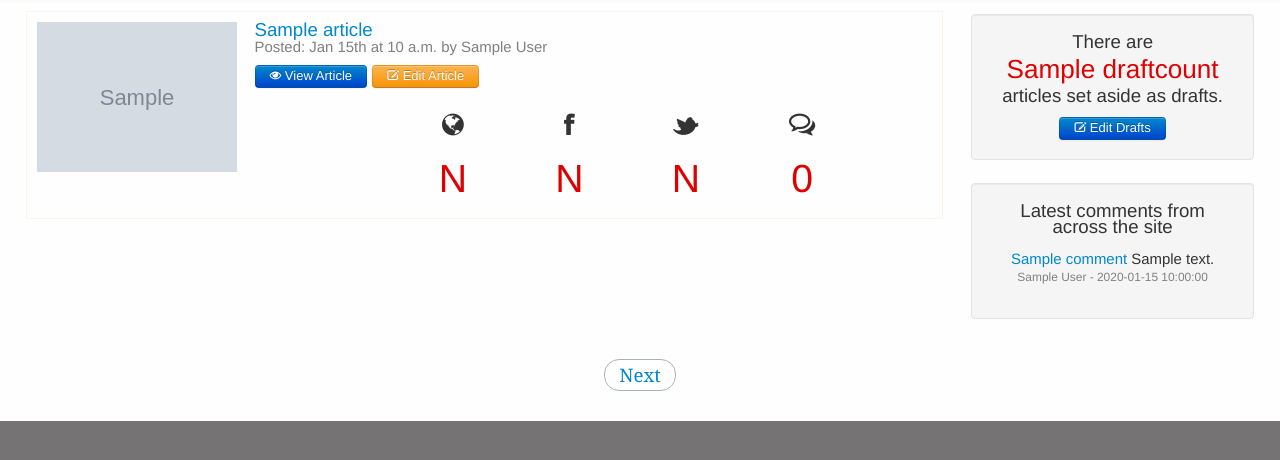
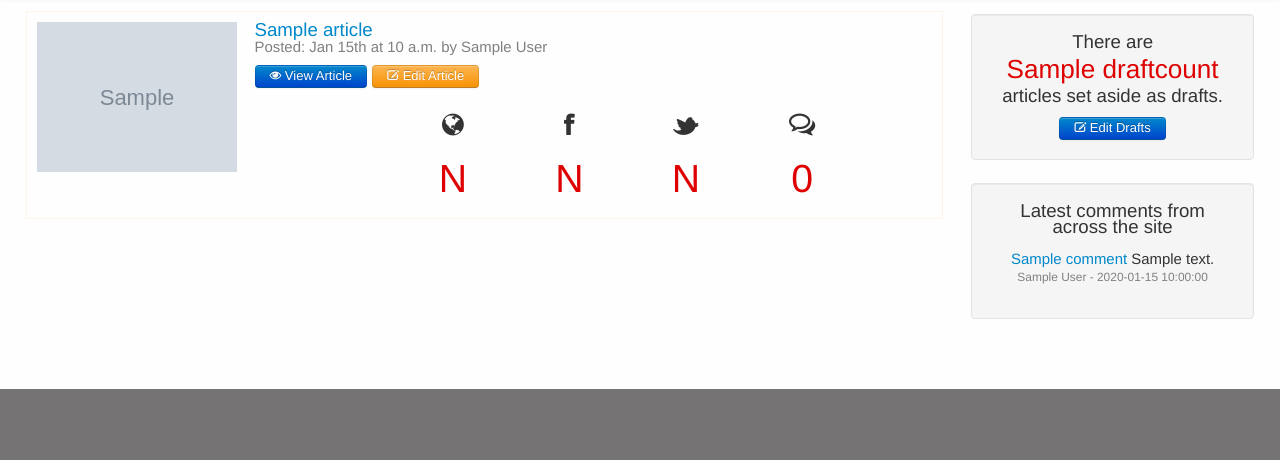
Before and after one commit to jaredhaight/lgod, a Django app: template main/templates/staffHome.html in a window 1280 px wide. Shown: the part 59-519 px from the top of the page. Run offline with Django 3.2, Linux system fonts and the light colour scheme; the template is opened without the code that fills it: most values are stand-ins (such as "Sample title", 1, 10 or a date in 2020); grey boxes marked "Sample" are stand-in pictures; some libraries are stand-ins or nearby versions.

Commit message:
Ok fine, we'll use the stupid built in functions instead of coming up with my own thing.

```diff
--- a/main/templates/staffHome.html
+++ b/main/templates/staffHome.html
@@ -99,10 +99,10 @@
 {% block footer %}
     <div class="paginationWrap">
         <ul class="pager">
-            {% if posted.previous_page_number %}
+            {% if posted.has_previous %}
                 <li><a href="?page={{ posted.previous_page_number }}">Prev</a></li>
             {% endif %}
-            {% if posted.next_page_number %}
+            {% if posted.has_next %}
                 <li><a href="?page={{ posted.next_page_number }}">Next</a></li>
             {% endif %}
         </ul>
```
